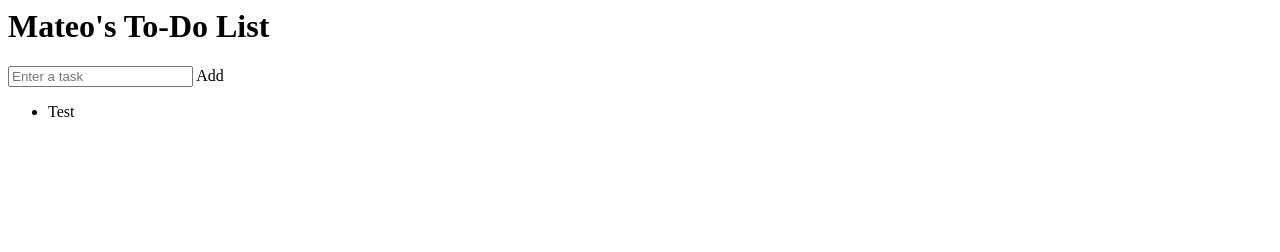
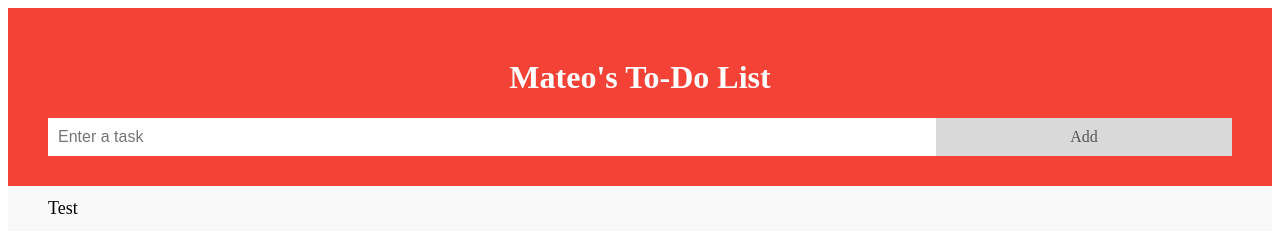
Before and after one commit to priyapshah/toDo, a plain HTML site: page index.html in a window 1280 px wide. Drawn offline with Linux system fonts and the light colour scheme.

Commit message:
Update index.html

```diff
--- a/index.html
+++ b/index.html
@@ -1,4 +1,5 @@
 <div id="begin" class="header">
+ <link href="css/main.css" rel="stylesheet"/>
  <h1> Mateo's To-Do List </h1>
  <input type="text" id="myInput" placeholder="Enter a task">
   <span onclick="newTask()" class="addButton">Add</span>
```
